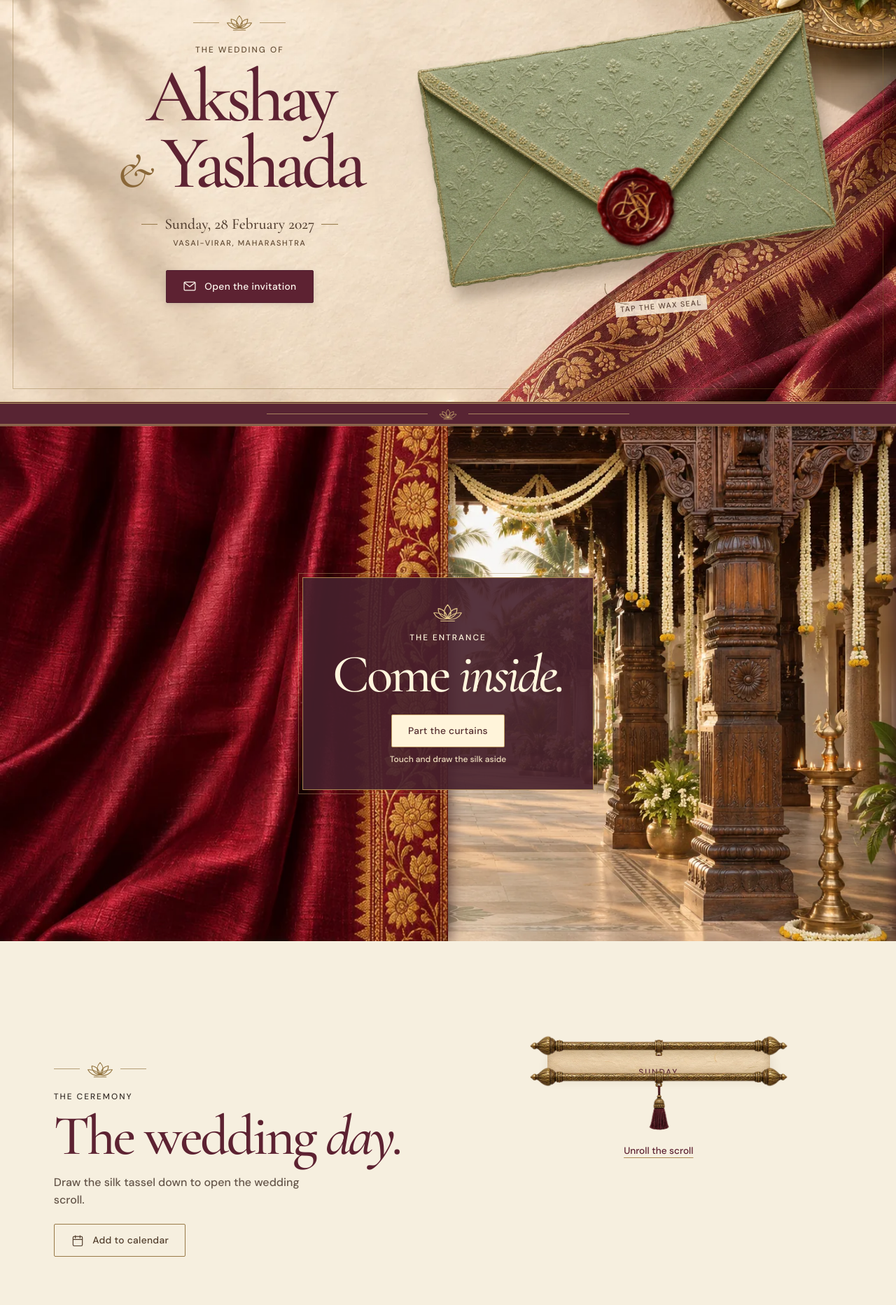
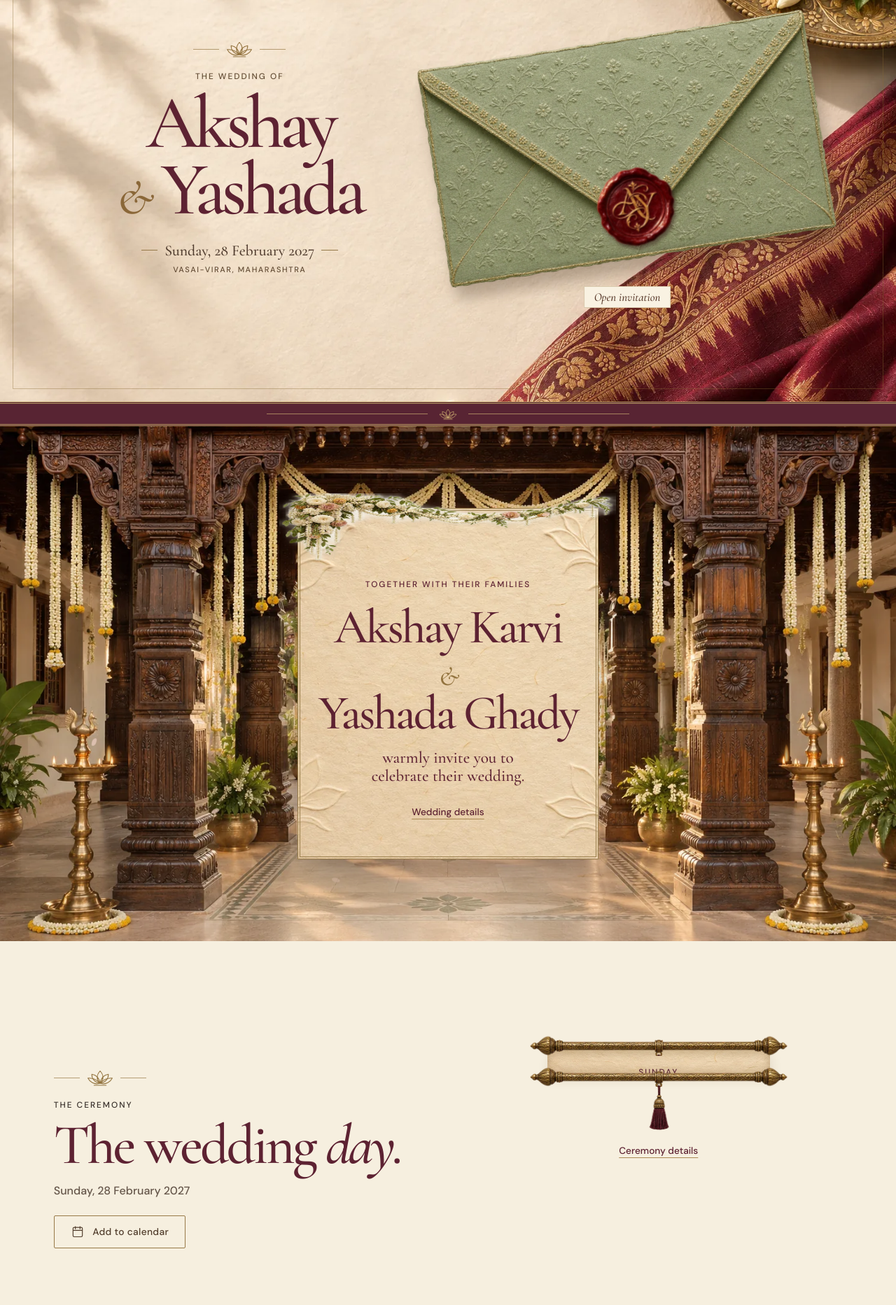
Before and after one commit to akshaykarvi2605-svg/Wedding-invite, a plain HTML site: page index.html in a window 1280 px wide. Shown: the part 191-2056 px from the top of the page at 70% size. Drawn offline with Linux system fonts and the light colour scheme.

Commit message:
Let the seal lead directly into the invitation and clear the mobile date

```diff
--- a/index.html
+++ b/index.html
@@ -5,7 +5,7 @@
 <title>Akshay &amp; Yashada · The Wedding Invitation</title>
 <meta name="description" content="You are warmly invited to the wedding of Akshay Karvi and Yashada Ghady on Sunday, 28 February 2027, at Avyaya, K.T. Hill Resort.">
 <meta property="og:title" content="Akshay & Yashada · 28 February 2027"><meta property="og:description" content="A wedding invitation, sealed with love."><meta property="og:image" content="https://akshaykarvi2605-svg.github.io/Wedding-invite/assets/invitation-preview.jpg"><meta property="og:type" content="website">
-<link rel="icon" href="assets/seal.webp"><link rel="preload" as="image" href="assets/envelope.webp"><link rel="preload" as="image" href="assets/table.webp"><link rel="preload" as="font" type="font/woff2" href="assets/cormorant-garamond.woff2" crossorigin><link rel="stylesheet" href="invitation.css"><script defer src="invitation.js"></script>
+<link rel="icon" href="assets/seal.webp"><link rel="preload" as="image" href="assets/envelope.webp"><link rel="preload" as="image" href="assets/table.webp"><link rel="preload" as="font" type="font/woff2" href="assets/cormorant-garamond.woff2" crossorigin><link rel="stylesheet" href="invitation.css?v=unseal2"><script defer src="invitation.js?v=unseal2"></script>
 </head><body>
 <svg class="defs" xmlns="http://www.w3.org/2000/svg" aria-hidden="true"><defs>
 <symbol id="lotus" viewBox="0 0 48 32"><g fill="none" stroke="currentColor" stroke-width="1.3" stroke-linecap="round" stroke-linejoin="round"><path d="M24 26C18 21 16 13 24 4c8 9 6 17 0 22Zm0 0C14 25 9 18 9 10c8 1 13 6 15 16Zm0 0c10-1 15-8 15-16-8 1-13 6-15 16Z"/><path d="M24 26C13 30 5 23 2 17c9-1 15 2 22 9Zm0 0c11 4 19-3 22-9-9-1-15 2-22 9ZM13 30h22"/></g></symbol>
@@ -17,24 +17,32 @@
 </defs></svg>
 <a href="#date" class="skip">Skip to wedding details</a>
 <header class="mast"><a class="brand" href="#cover" aria-label="Akshay and Yashada, invitation cover"><span class="monogram" aria-hidden="true">A<i>Y</i></span><span class="brand-words">The Wedding Invitation</span></a><div class="tools"><button id="music" aria-pressed="false"><svg class="icon"><use href="#sound"/></svg><span>Sound off</span></button><button id="menuToggle" aria-label="Invitation menu" aria-expanded="false" aria-controls="menu"><svg class="icon"><use href="#menuicon"/></svg></button></div><div class="progress" aria-hidden="true"><i id="progress"></i></div></header>
-<nav id="menu" aria-label="Invitation chapters" hidden><a href="#cover">The envelope</a><a href="#entrance">The entrance</a><a href="#date">The wedding day</a><a href="#keepsakes">The invitation cards</a><a href="#message">A little note</a><a href="#venue">The venue</a><a href="#blessings">Your blessings</a></nav>
+<nav id="menu" aria-label="Invitation chapters" hidden><a href="#cover">The envelope</a><a href="#entrance">Our invitation</a><a href="#date">The wedding day</a><a href="#keepsakes">The invitation cards</a><a href="#message">A little note</a><a href="#venue">The venue</a><a href="#blessings">Your blessings</a></nav>
 <main>
 <section id="cover" class="cover" aria-labelledby="title"><div class="cover-frame"></div><div class="cover-grid">
-<div class="hero-copy"><div class="ornament"><span></span><svg><use href="#lotus"/></svg><span></span></div><p class="eyebrow">The wedding of</p><h1 id="title"><span>Akshay</span><span><em>&amp;</em> Yashada</span></h1><div class="date-line"><span></span><p>Sunday, 28 February 2027</p><span></span></div><p class="hero-place">Vasai-Virar, Maharashtra</p><button class="button primary open-btn" id="openInvite"><svg class="icon"><use href="#mail"/></svg>Open the invitation</button></div>
-<div class="envelope-scene"><div class="envelope" id="envelope"><div class="env-base"></div><div class="insert"><svg><use href="#lotus"/></svg><span>With love</span><small>Akshay &amp; Yashada</small></div><div class="pocket"></div><div class="flap"></div><button class="seal" id="wax" aria-label="Break the A and Y wax seal to open the invitation"><i></i><b></b></button></div><div class="seal-hint"><span></span>Tap the wax seal</div></div>
+<div class="hero-copy"><div class="ornament"><span></span><svg><use href="#lotus"/></svg><span></span></div><p class="eyebrow">The wedding of</p><h1 id="title"><span>Akshay</span><span><em>&amp;</em> Yashada</span></h1><div class="date-line"><span></span><p>Sunday, 28 February 2027</p><span></span></div><p class="hero-place">Vasai-Virar, Maharashtra</p></div>
+<button class="envelope-scene" id="wax" type="button" aria-label="Open Akshay and Yashada’s wedding invitation" aria-controls="entrance">
+  <span class="envelope" id="envelope" aria-hidden="true">
+    <span class="env-base"></span>
+    <span class="insert"><svg><use href="#lotus"/></svg><span>With love</span><small>Akshay &amp; Yashada</small></span>
+    <span class="pocket"></span><span class="flap"></span>
+    <span class="seal"><i></i><b></b></span>
+  </span>
+  <span class="envelope-caption">Open invitation</span>
+</button>
 </div></section>
 <div class="silk-ribbon" aria-hidden="true"><i></i><svg><use href="#lotus"/></svg><i></i></div>
-<section id="entrance" class="entrance"><div class="entrance-bg"><div class="architectural-image"><div class="lamplight l"></div><div class="lamplight r"></div></div></div><div class="petals" aria-hidden="true"></div><div class="curtain-stage" id="curtains"><div class="curtain left"></div><div class="curtain right"></div></div><div class="entrance-prompt" id="entrancePrompt"><svg class="gilt-lotus"><use href="#lotus"/></svg><p class="eyebrow">The entrance</p><h2>Come <em>inside.</em></h2><button class="button light" id="part">Part the curtains</button><small>Touch and draw the silk aside</small></div>
-<div class="couple-sheet" id="coupleSheet" inert aria-hidden="true"><img class="sheet-flowers" src="assets/jasmine.webp" alt="" loading="lazy"><p class="eyebrow">Together with their families</p><h2 id="coupleTitle" tabindex="-1">Akshay Karvi<br><em>&amp;</em><br>Yashada Ghady</h2><p>Warmly invite you to celebrate their wedding.</p><a class="text-link" href="#date">Discover the wedding day</a></div>
+<section id="entrance" class="entrance"><div class="entrance-bg"><div class="architectural-image"><div class="lamplight l"></div><div class="lamplight r"></div></div></div><div class="petals" aria-hidden="true"></div><button class="curtain-stage" id="curtains" type="button" aria-label="Reveal the couple’s invitation" aria-controls="coupleSheet"><span class="curtain left"></span><span class="curtain right"></span></button>
+<div class="couple-sheet" id="coupleSheet" inert aria-hidden="true"><img class="sheet-flowers" src="assets/jasmine.webp" alt="" loading="lazy"><p class="eyebrow">Together with their families</p><h2 id="coupleTitle" tabindex="-1">Akshay Karvi<br><em>&amp;</em><br>Yashada Ghady</h2><p>warmly invite you to celebrate their wedding.</p><a class="text-link" href="#date">Wedding details</a></div>
 </section>
-<section id="date" class="section date-section"><div class="chapter-copy"><div class="ornament"><span></span><svg><use href="#lotus"/></svg><span></span></div><p class="eyebrow">The ceremony</p><h2>The wedding <em>day.</em></h2><p>Draw the silk tassel down to open the wedding scroll.</p><a class="button outline" href="wedding.ics"><svg class="icon"><use href="#calendar"/></svg>Add to calendar</a></div>
-<div class="scroll-mount"><div class="scroll-object" id="scrollObject"><img class="rod top" src="assets/rod.webp" alt="" loading="lazy"><div class="scroll-clip" id="roll"><div class="scroll-writing"><p class="eyebrow">Sunday</p><strong>28</strong><span>February 2027</span><i></i><p>Wedding Muhurtham</p><b>12:14 PM IST</b></div></div><img class="rod bottom" src="assets/rod.webp" alt="" loading="lazy"><button id="tassel" class="tassel" aria-label="Drag down to unroll the invitation. Use arrow keys to adjust, or press to open." aria-controls="roll"><img draggable="false" src="assets/tassel.webp" alt="" loading="lazy"></button></div><button class="text-link" id="unroll">Unroll the scroll</button></div>
+<section id="date" class="section date-section"><div class="chapter-copy"><div class="ornament"><span></span><svg><use href="#lotus"/></svg><span></span></div><p class="eyebrow">The ceremony</p><h2>The wedding <em>day.</em></h2><p>Sunday, 28 February 2027</p><a class="button outline" href="wedding.ics"><svg class="icon"><use href="#calendar"/></svg>Add to calendar</a></div>
+<div class="scroll-mount"><div class="scroll-object" id="scrollObject"><img class="rod top" src="assets/rod.webp" alt="" loading="lazy"><div class="scroll-clip" id="roll"><div class="scroll-writing"><p class="eyebrow">Sunday</p><strong>28</strong><span>February 2027</span><i></i><p>Wedding Muhurtham</p><b>12:14 PM IST</b></div></div><img class="rod bottom" src="assets/rod.webp" alt="" loading="lazy"><button id="tassel" class="tassel" aria-label="Drag down to unroll the invitation. Use arrow keys to adjust, or press to open." aria-controls="roll"><img draggable="false" src="assets/tassel.webp" alt="" loading="lazy"></button></div><button class="text-link" id="unroll">Ceremony details</button></div>
 </section>
 <section class="count-section" aria-label="Countdown to the wedding"><div><p class="eyebrow">Until the Muhurtham</p><h2 id="clockTitle">Counting the <em>moments.</em></h2></div><div class="count" role="timer" aria-label="Time until the wedding"><div><b>00</b><small>Days</small></div><div><b>00</b><small>Hours</small></div><div><b>00</b><small>Minutes</small></div><div><b>00</b><small>Seconds</small></div></div></section>
 <section id="keepsakes" class="keepsakes"><div class="section-heading"><p class="eyebrow">The invitation suite</p><h2>A few <em>keepsakes.</em></h2></div><div class="deck" id="deck" tabindex="0" aria-label="Swipe through three invitation cards"><article class="card family"><svg><use href="#lotus"/></svg><p class="eyebrow">Our families</p><h3>With their blessings</h3><p>Mrs. Netra &amp; Mr. Mahendra Karvi</p><i>and</i><p>Mrs. Radha &amp; Mr. Balkrishna Ghady</p></article><article class="card ceremony"><svg><use href="#calendar"/></svg><p class="eyebrow">The wedding</p><h3>Akshay &amp; Yashada</h3><p>Sunday, 28 February 2027</p><i>Wedding Muhurtham</i><p>12:14 PM IST</p></article><article class="card place"><svg><use href="#pin"/></svg><p class="eyebrow">The venue</p><h3>Avyaya</h3><p>K.T. Hill Resort, Shirsad</p><i>Vasai-Virar</i><p>Maharashtra – 401303</p></article></div>
 <div class="deck-controls"><button id="cardPrev" aria-label="Previous invitation card">‹</button><p id="cardStatus" aria-live="polite">1 of 3</p><button id="cardNext" aria-label="Next invitation card">›</button></div></section>
-<section id="message" class="section message-section"><div class="chapter-copy"><p class="eyebrow">A note from us</p><h2>Under the <em>gold.</em></h2><p>Brush the gold leaf away with your fingertip to find our note.</p><button class="text-link" id="revealNote">Read the note</button></div><div class="foil-mount"><div class="scratch-card" id="scratchCard"><div class="hidden-note" id="hiddenNote" aria-hidden="true"><svg><use href="#lotus"/></svg><p>It means the world to have you beside us as we begin our life together.</p><i>Akshay &amp; Yashada</i></div><canvas id="foil" aria-label="Scratchable gold leaf"></canvas></div></div></section>
-<section id="venue" class="venue"><div class="venue-copy"><p class="eyebrow">The venue</p><h2>Through the <em>doors.</em></h2><p>Open the carved teak doors for the address and directions.</p><button class="button light" id="openDoors" aria-expanded="false" aria-controls="address">Open the doors</button></div><div class="doorframe" id="doorframe"><div id="address" class="address" inert aria-hidden="true"><svg><use href="#pin"/></svg><h3>Avyaya</h3><p>K.T. Hill Resort, Shirsad<br>Vasai-Virar<br>Maharashtra – 401303</p><a class="button primary" href="https://www.google.com/maps/dir/?api=1&amp;destination=Avyaya%2C+K.T.+Hill+Resort%2C+Shirsad%2C+Vasai-Virar%2C+Maharashtra+401303" target="_blank" rel="noopener">Get directions</a></div><div class="door a"></div><div class="door b"></div><button class="door-hit" id="doorHit" aria-label="Open the carved venue doors"></button></div></section>
+<section id="message" class="section message-section"><div class="chapter-copy"><h2>A note <em>from us.</em></h2><button class="text-link" id="revealNote">Read our note</button></div><div class="foil-mount"><div class="scratch-card" id="scratchCard"><div class="hidden-note" id="hiddenNote" aria-hidden="true"><svg><use href="#lotus"/></svg><p>It means the world to have you beside us as we begin our life together.</p><i>Akshay &amp; Yashada</i></div><canvas id="foil" aria-label="Scratchable gold leaf"></canvas></div></div></section>
+<section id="venue" class="venue"><div class="venue-copy"><p class="eyebrow">The venue</p><h2><em>Avyaya</em></h2><p>K.T. Hill Resort, Shirsad, Vasai-Virar</p><button class="button light" id="openDoors" aria-expanded="false" aria-controls="address">View address</button></div><div class="doorframe" id="doorframe"><div id="address" class="address" inert aria-hidden="true"><svg><use href="#pin"/></svg><h3>Avyaya</h3><p>K.T. Hill Resort, Shirsad<br>Vasai-Virar<br>Maharashtra – 401303</p><a class="button primary" href="https://www.google.com/maps/dir/?api=1&amp;destination=Avyaya%2C+K.T.+Hill+Resort%2C+Shirsad%2C+Vasai-Virar%2C+Maharashtra+401303" target="_blank" rel="noopener">Get directions</a></div><div class="door a"></div><div class="door b"></div><button class="door-hit" id="doorHit" aria-label="View the wedding address"></button></div></section>
 <section id="blessings" class="blessings"><div class="ornament"><span></span><svg><use href="#lotus"/></svg><span></span></div><p class="eyebrow">For the couple</p><h2>Leave a <em>blessing.</em></h2><p class="bless-intro">A few words for Akshay and Yashada to keep.</p><form id="blessForm"><label for="guest">Your name</label><input id="guest" name="name" required maxlength="80" autocomplete="name"><label for="wish">Your blessing</label><textarea id="wish" name="message" required maxlength="800" rows="4"></textarea><button class="button primary" id="sendWish" type="submit">Send your blessing</button><p id="wishStatus" role="status"></p></form>
 </section></main>
 <footer><div class="signoff">Akshay <em>&amp;</em> Yashada</div><p>28 February 2027</p><div class="foot-actions"><button id="share">Share invitation</button><a href="https://wa.me/?text=You%20are%20invited%20to%20Akshay%20%26%20Yashada%E2%80%99s%20wedding%20on%2028%20February%202027.%20https%3A%2F%2Fakshaykarvi2605-svg.github.io%2FWedding-invite%2F" target="_blank" rel="noopener">WhatsApp</a><button id="replay">Replay invitation</button></div><p id="shareStatus" role="status"></p></footer>
--- a/invitation.js
+++ b/invitation.js
@@ -43,51 +43,90 @@
     try { await audio.play(); } catch { music.querySelector('span').textContent='Retry sound'; }
   };
 
-  const entrance=$('entrance'), curtains=$('curtains'), sheet=$('coupleSheet'), prompt=$('entrancePrompt');
-  let partAmount=0, entered=false, opening=false;
+  const entrance = $('entrance'), curtains = $('curtains'), sheet = $('coupleSheet');
+  const wax = $('wax'), envelope = $('envelope');
+  let partAmount = 0, curtainDrag = null, revealTimer, scrollTimer;
+  let entered = false, focusOnReveal = false;
+
   function drawCurtains(amount) {
-    partAmount=clamp(amount);
-    for(const curtain of curtains.children) curtain.style.transform='translateX(-'+(partAmount*99)+'%) scaleX('+(1-.16*partAmount)+')';
-    prompt.style.opacity=String(clamp(1-partAmount*2.25));
-    sheet.style.opacity=String(clamp((partAmount-.12)/.85));
+    partAmount = clamp(amount);
+    for (const curtain of curtains.children) {
+      curtain.style.transform = `translateX(-${partAmount * 99}%) scaleX(${1 - .16 * partAmount})`;
+    }
+    sheet.style.opacity = String(clamp((partAmount - .12) / .85));
   }
-  function finishEntrance(){
-    if(entered) return;
-    entered=true;curtains.classList.add('settling');drawCurtains(1);
-    entrance.classList.add('unveiled'); prompt.inert=true;prompt.setAttribute('aria-hidden','true');
-    curtains.style.pointerEvents='none';sheet.inert=false;sheet.removeAttribute('aria-hidden');
-    $('coupleTitle').focus({preventScroll:true});
+  function finishEntrance() {
+    clearTimeout(revealTimer);
+    entered = true;
+    curtains.classList.add('settling');
+    drawCurtains(1);
+    entrance.classList.add('unveiled');
+    sheet.inert = false;
+    sheet.removeAttribute('aria-hidden');
+    if (focusOnReveal || document.activeElement === curtains) $('coupleTitle').focus({preventScroll:true});
+    focusOnReveal = false;
+    curtains.inert = true;
+    curtains.style.pointerEvents = 'none';
   }
-  $('part').onclick=finishEntrance;
-  let curtainDrag=null;
-  curtains.onpointerdown=e=>{
-    if(entered||!e.isPrimary||e.button!==0)return;
+  function scheduleReveal() {
+    clearTimeout(revealTimer);
+    if (!entered && !curtainDrag) revealTimer = setTimeout(finishEntrance, motion.matches ? 0 : 190);
+  }
+  curtains.onclick = finishEntrance;
+  curtains.onpointerdown = e => {
+    if (entered || !e.isPrimary || e.button !== 0) return;
+    clearTimeout(revealTimer);
     curtains.classList.remove('settling');
-    curtainDrag={id:e.pointerId,x:e.clientX,dir:e.clientX<curtains.getBoundingClientRect().left+curtains.clientWidth/2?-1:1,start:partAmount};
+    const middle = curtains.getBoundingClientRect().left + curtains.clientWidth / 2;
+    curtainDrag = {id:e.pointerId, x:e.clientX, dir:e.clientX < middle ? -1 : 1, start:partAmount};
     curtains.setPointerCapture(e.pointerId);
   };
-  curtains.onpointermove=e=>{
-    if(curtainDrag?.id!==e.pointerId)return;
-    drawCurtains(curtainDrag.start+(e.clientX-curtainDrag.x)*curtainDrag.dir/(curtains.clientWidth*.4));
+  curtains.onpointermove = e => {
+    if (curtainDrag?.id === e.pointerId)
+      drawCurtains(curtainDrag.start + (e.clientX - curtainDrag.x) * curtainDrag.dir / (curtains.clientWidth * .4));
   };
-  function releaseCurtain(e){
-    if(curtainDrag?.id!==e.pointerId)return;
-    const distance=Math.abs(e.clientX-curtainDrag.x);curtainDrag=null;
-    if(e.type!=='pointercancel'&&(partAmount>.24||distance<4)){finishEntrance();return}
-    curtains.classList.add('settling');drawCurtains(0);
+  curtains.onpointerup = curtains.onpointercancel = e => {
+    if (curtainDrag?.id !== e.pointerId) return;
+    curtainDrag = null;
+    finishEntrance();
+  };
+
+  function resetEnvelope() {
+    clearTimeout(scrollTimer);
+    envelope.classList.remove('opening');
+    wax.removeAttribute('aria-busy');
   }
-  curtains.onpointerup=releaseCurtain;curtains.onpointercancel=releaseCurtain;
-  function openInvite(){
-    if(opening){entrance.scrollIntoView({behavior:behavior()});return;}
-    opening=true;$('envelope').classList.add('opening');
-    $('wax').disabled=true;$('openInvite').lastChild.textContent=' Enter the invitation';
-    document.querySelector('.seal-hint').style.visibility='hidden';
-    setTimeout(()=>{entrance.scrollIntoView({behavior:behavior()});(entered?$('coupleTitle'):$('part')).focus({preventScroll:true});},motion.matches?0:1460);
+  wax.onclick = () => {
+    if (wax.hasAttribute('aria-busy')) return;
+    wax.setAttribute('aria-busy','true');
+    envelope.classList.add('opening');
+    scrollTimer = setTimeout(() => {
+      focusOnReveal = true;
+      entrance.scrollIntoView({behavior:behavior(), block:'start'});
+      if (entered || !('IntersectionObserver' in window)) finishEntrance();
+    }, motion.matches ? 0 : 1080);
+  };
+
+  if ('IntersectionObserver' in window) {
+    const arrival = new IntersectionObserver(([entry]) => {
+      entrance.classList.toggle('in-view',entry.isIntersecting);
+      if (entry.isIntersecting) scheduleReveal();
+      else clearTimeout(revealTimer);
+    }, {rootMargin:'0px 0px -25% 0px'});
+    arrival.observe(entrance);
+    new IntersectionObserver(([entry]) => {
+      if (!entry.isIntersecting && entry.boundingClientRect.bottom <= innerHeight / 2) resetEnvelope();
+    }, {rootMargin:'-10% 0px 0px 0px'}).observe(wax);
+  } else {
+    finishEntrance();
   }
-  $('wax').onclick=openInvite;$('openInvite').onclick=openInvite;
-  const petals=entrance.querySelector('.petals');
-  for(let i=0;i<7;i++){const petal=document.createElement('i');petal.style.left=(8+i*13)+'%';petal.style.setProperty('--delay',(-1.37*i)+'s');petals.append(petal);}
-  if('IntersectionObserver' in window){new IntersectionObserver(entries=>entrance.classList.toggle('in-view',entries[0].isIntersecting)).observe(entrance);}
+  const petals = entrance.querySelector('.petals');
+  for (let i=0;i<7;i++) {
+    const petal = document.createElement('i');
+    petal.style.left = (8 + i * 13) + '%';
+    petal.style.setProperty('--delay',(-1.37 * i) + 's');
+    petals.append(petal);
+  }
 
   const roll=$('roll'), tassel=$('tassel');
   let amount=0,rollDrag=null,suppressClick=false;
@@ -97,7 +136,7 @@
     roll.style.transition=animate&&!motion.matches?'height .45s ease':'none';
     roll.style.height=(minRoll+amount*(maxRoll-minRoll))+'px';
     roll.setAttribute('aria-hidden',String(amount<.98));
-    $('unroll').textContent=amount>.98?'Roll up the scroll':'Unroll the scroll';
+    $('unroll').textContent=amount>.98?'Hide details':'Ceremony details';
   }
   function toggleRoll(){setRoll(amount>.98?0:1,true);}
   tassel.onpointerdown=e=>{
@@ -154,7 +193,7 @@
     if(texture)ctx.drawImage(texture,0,0,648,400);
     ctx.strokeStyle='#735025';ctx.lineWidth=1;ctx.strokeRect(18,18,612,364);
     ctx.fillStyle='#553517';ctx.textAlign='center';ctx.font='italic 500 52px Cormorant,Georgia,serif';ctx.fillText('A note for you',324,210);
-    ctx.font='500 15px DM,Arial,sans-serif';ctx.fillText('S C R A T C H   T H E   F O I L',324,252);
+    ctx.strokeStyle='#795b32';ctx.beginPath();ctx.moveTo(288,241);ctx.lineTo(360,241);ctx.stroke();
   }
   paintFoil();
   const texture=new Image();texture.onload=()=>{paintFoil(texture);document.fonts?.ready.then(()=>paintFoil(texture));};
@@ -186,7 +225,7 @@
   function openDoors(){
     const open=!$('doorframe').classList.contains('doors-open');
     $('doorframe').classList.toggle('doors-open',open);$('address').inert=!open;$('address').setAttribute('aria-hidden',String(!open));
-    $('doorHit').hidden=open;$('openDoors').textContent=open?'Close the doors':'Open the doors';$('openDoors').setAttribute('aria-expanded',String(open));
+    $('doorHit').hidden=open;$('openDoors').textContent=open?'Hide address':'View address';$('openDoors').setAttribute('aria-expanded',String(open));
     if(open)$('address').querySelector('a').focus({preventScroll:true});
   }
   $('openDoors').onclick=openDoors;$('doorHit').onclick=openDoors;
```
Also changed, not shown: invitation.css.
